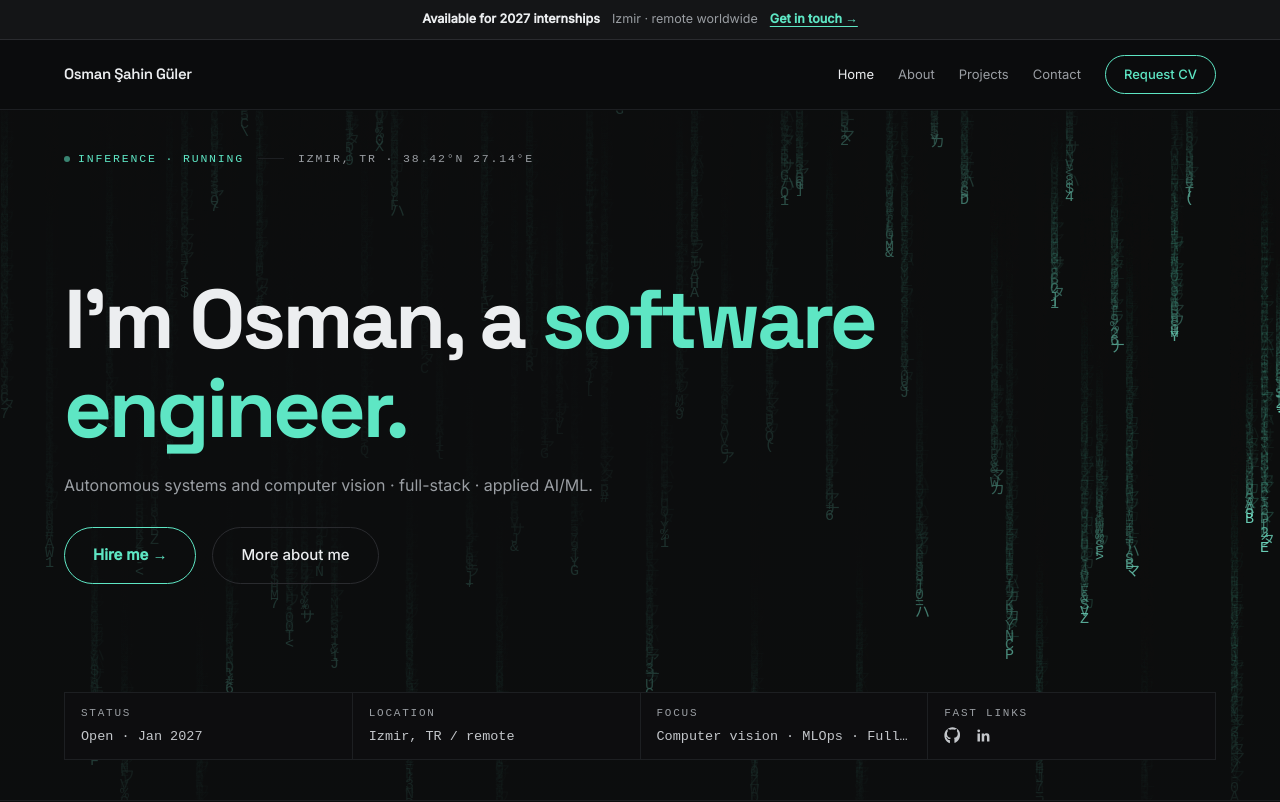
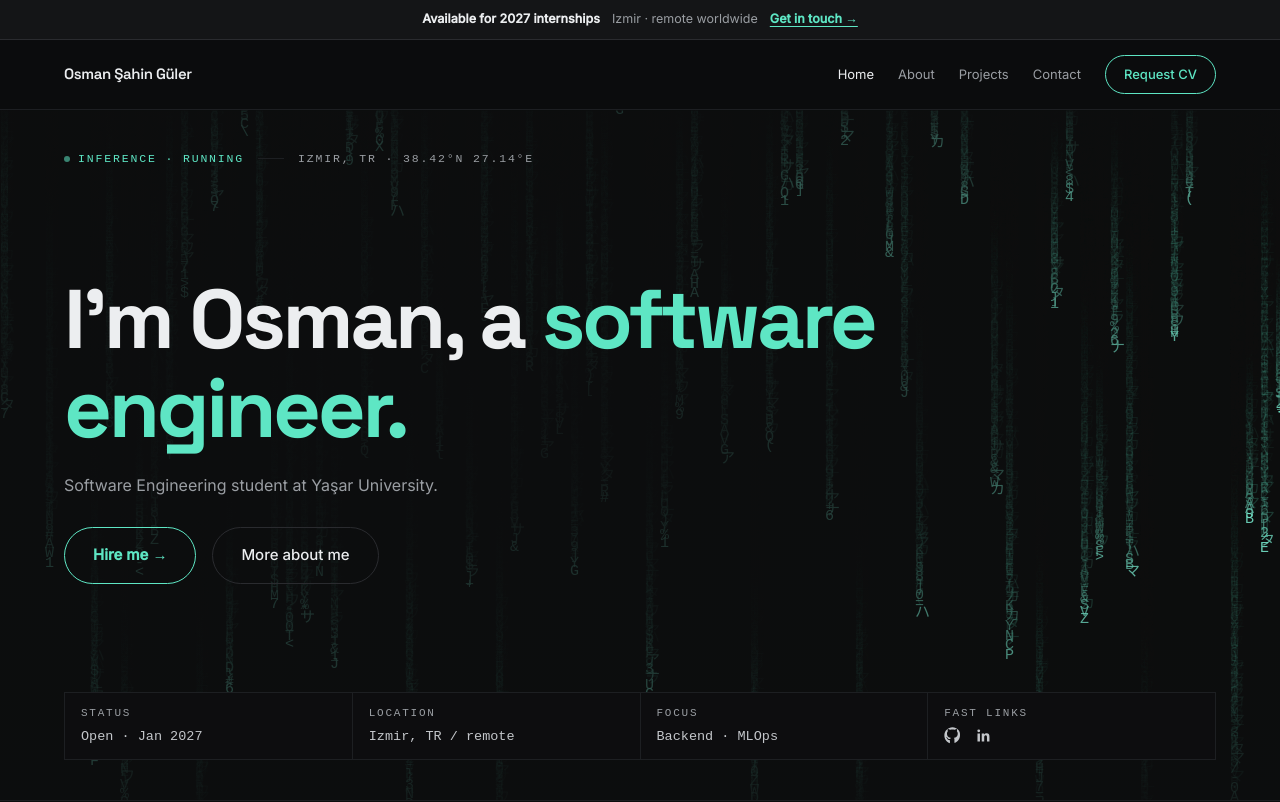
Before and after one commit to HawkOsm/Portfolio, a React (Vite) app: page / in a window 1280 px wide. Shown: the top 802 px of the page. Built offline with nearby package versions, Linux system fonts and the light colour scheme; no server answers; a web font is replaced by a local one.

Commit message:
Simplify positioning line

```diff
--- a/index.html
+++ b/index.html
@@ -3,10 +3,10 @@
   <head>
     <meta charset="UTF-8" />
     <meta name="viewport" content="width=device-width, initial-scale=1.0" />
-    <title>Osman Şahin Güler — Autonomous Systems, Computer Vision & Full-Stack</title>
-    <meta name="description" content="Software Engineering student — autonomous systems and computer vision, full-stack, applied AI/ML. Izmir, Türkiye." />
-    <meta property="og:title" content="Osman Şahin Güler — Autonomous Systems, Computer Vision & Full-Stack" />
-    <meta property="og:description" content="Software Engineering student — autonomous systems and computer vision, full-stack, applied AI/ML." />
+    <title>Osman Şahin Güler — Software Engineering Student</title>
+    <meta name="description" content="Software Engineering student at Yaşar University, Izmir." />
+    <meta property="og:title" content="Osman Şahin Güler — Software Engineering Student" />
+    <meta property="og:description" content="Software Engineering student at Yaşar University, Izmir." />
     <meta property="og:type" content="website" />
     <meta property="og:url" content="https://osmansahinguler.com" />
     <meta property="og:image" content="https://osmansahinguler.com/og.png" />
--- a/src/constants/index.js
+++ b/src/constants/index.js
@@ -1,7 +1,7 @@
 export const hud = [
     { label: 'Status', value: 'Open · Jan 2027' },
     { label: 'Location', value: 'Izmir, TR / remote' },
-    { label: 'Focus', value: 'Computer vision · MLOps · Full-stack' },
+    { label: 'Focus', value: 'Backend · MLOps' },
 ];
 
 // Single source of truth for tech-name -> logo (slug of the file under public/assets/icons/<slug>.svg,
--- a/src/pages/Home.jsx
+++ b/src/pages/Home.jsx
@@ -54,7 +54,7 @@ const Home = () => {
                             I&apos;m Osman, a <span className="text-accent">software engineer.</span>
                         </h1>
                         <p className="mt-5 max-w-[72ch] text-base text-muted leading-[1.7]">
-                            Autonomous systems and computer vision · full-stack · applied AI/ML.
+                            Software Engineering student at Yaşar University.
                         </p>
                         <div className="flex flex-wrap items-center gap-4 mt-7">
                             <Link href="/contact" className="btn-primary">Hire me →</Link>
```
Also changed, not shown: 1 other file (tests, documents, lock files or other folders).
